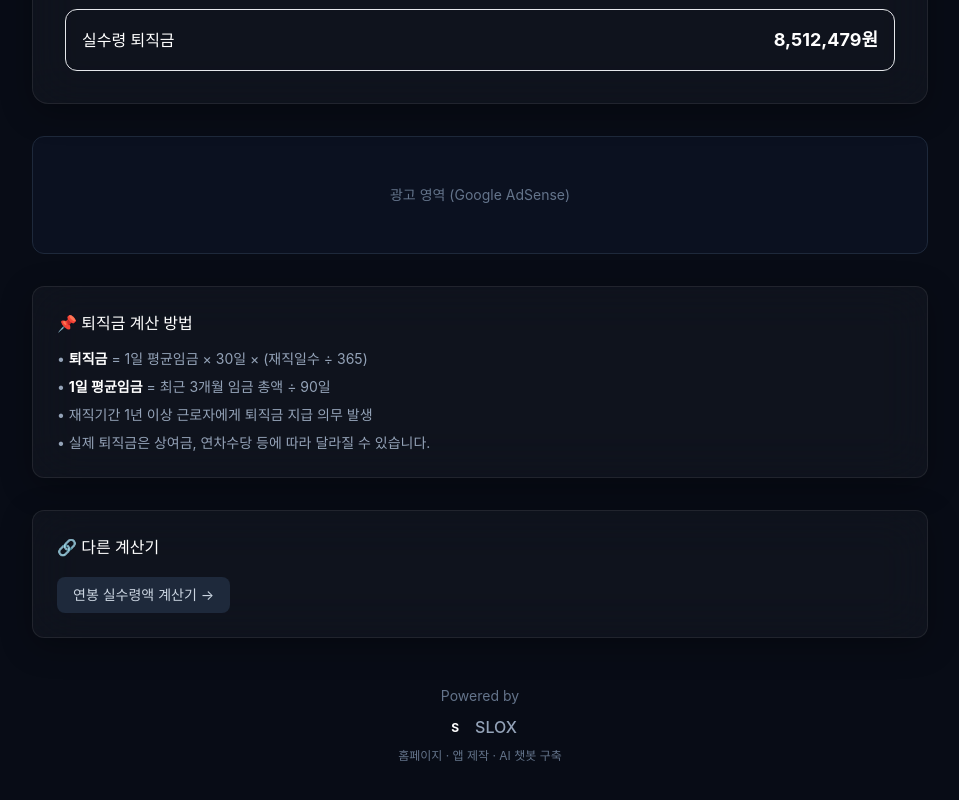
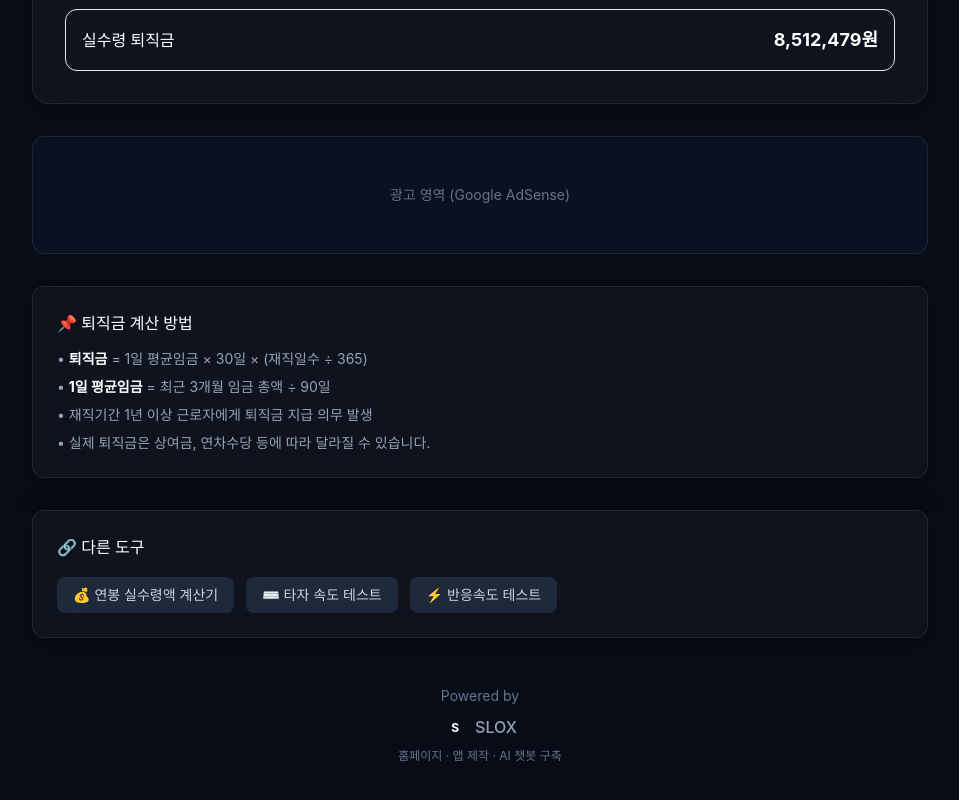
Before and after one commit to roboris-namu/slox-landing, a Next.js app: page /severance in a window 1280 px wide. Shown: the part 1476-2276 px from the top of the page, without its empty margins (160-1119 px from the left). Built offline with nearby package versions, Linux system fonts and the light colour scheme.

Commit message:
모든 페이지 하단에 다른 도구 링크 통일

```diff
--- a/src/app/reaction/page.tsx
+++ b/src/app/reaction/page.tsx
@@ -346,25 +346,25 @@ export default function ReactionTest() {
 
           {/* 다른 도구 링크 */}
           <div className="glass-card p-6 rounded-xl">
-            <h3 className="text-white font-medium mb-4">🔗 다른 테스트</h3>
+            <h3 className="text-white font-medium mb-4">🔗 다른 도구</h3>
             <div className="flex flex-wrap gap-3">
               <Link
                 href="/typing"
                 className="px-4 py-2 bg-dark-800 hover:bg-dark-700 text-dark-300 hover:text-white rounded-lg text-sm transition-all"
               >
-                타자 속도 테스트 →
+                ⌨️ 타자 속도 테스트
               </Link>
               <Link
                 href="/salary"
                 className="px-4 py-2 bg-dark-800 hover:bg-dark-700 text-dark-300 hover:text-white rounded-lg text-sm transition-all"
               >
-                연봉 실수령액 계산기 →
+                💰 연봉 실수령액 계산기
               </Link>
               <Link
                 href="/severance"
                 className="px-4 py-2 bg-dark-800 hover:bg-dark-700 text-dark-300 hover:text-white rounded-lg text-sm transition-all"
               >
-                퇴직금 계산기 →
+                💼 퇴직금 계산기
               </Link>
             </div>
           </div>
--- a/src/app/salary/page.tsx
+++ b/src/app/salary/page.tsx
@@ -350,15 +350,27 @@ export default function SalaryCalculator() {
             </ul>
           </div>
 
-          {/* 다른 계산기 링크 */}
+          {/* 다른 도구 링크 */}
           <div className="glass-card p-6 rounded-xl mb-8">
-            <h3 className="text-white font-medium mb-4">🔗 다른 계산기</h3>
+            <h3 className="text-white font-medium mb-4">🔗 다른 도구</h3>
             <div className="flex flex-wrap gap-3">
               <Link
                 href="/severance"
                 className="px-4 py-2 bg-dark-800 hover:bg-dark-700 text-dark-300 hover:text-white rounded-lg text-sm transition-all"
               >
-                퇴직금 계산기 →
+                💼 퇴직금 계산기
+              </Link>
+              <Link
+                href="/typing"
+                className="px-4 py-2 bg-dark-800 hover:bg-dark-700 text-dark-300 hover:text-white rounded-lg text-sm transition-all"
+              >
+                ⌨️ 타자 속도 테스트
+              </Link>
+              <Link
+                href="/reaction"
+                className="px-4 py-2 bg-dark-800 hover:bg-dark-700 text-dark-300 hover:text-white rounded-lg text-sm transition-all"
+              >
+                ⚡ 반응속도 테스트
               </Link>
             </div>
           </div>
--- a/src/app/severance/page.tsx
+++ b/src/app/severance/page.tsx
@@ -410,15 +410,27 @@ export default function SeveranceCalculator() {
             </ul>
           </div>
 
-          {/* 다른 계산기 링크 */}
+          {/* 다른 도구 링크 */}
           <div className="glass-card p-6 rounded-xl">
-            <h3 className="text-white font-medium mb-4">🔗 다른 계산기</h3>
+            <h3 className="text-white font-medium mb-4">🔗 다른 도구</h3>
             <div className="flex flex-wrap gap-3">
               <Link
                 href="/salary"
                 className="px-4 py-2 bg-dark-800 hover:bg-dark-700 text-dark-300 hover:text-white rounded-lg text-sm transition-all"
               >
-                연봉 실수령액 계산기 →
+                💰 연봉 실수령액 계산기
+              </Link>
+              <Link
+                href="/typing"
+                className="px-4 py-2 bg-dark-800 hover:bg-dark-700 text-dark-300 hover:text-white rounded-lg text-sm transition-all"
+              >
+                ⌨️ 타자 속도 테스트
+              </Link>
+              <Link
+                href="/reaction"
+                className="px-4 py-2 bg-dark-800 hover:bg-dark-700 text-dark-300 hover:text-white rounded-lg text-sm transition-all"
+              >
+                ⚡ 반응속도 테스트
               </Link>
             </div>
           </div>
--- a/src/app/typing/page.tsx
+++ b/src/app/typing/page.tsx
@@ -439,16 +439,22 @@ export default function TypingTest() {
             <h3 className="text-white font-medium mb-4">🔗 다른 도구</h3>
             <div className="flex flex-wrap gap-3">
               <Link
+                href="/reaction"
+                className="px-4 py-2 bg-dark-800 hover:bg-dark-700 text-dark-300 hover:text-white rounded-lg text-sm transition-all"
+              >
+                ⚡ 반응속도 테스트
+              </Link>
+              <Link
                 href="/salary"
                 className="px-4 py-2 bg-dark-800 hover:bg-dark-700 text-dark-300 hover:text-white rounded-lg text-sm transition-all"
               >
-                연봉 실수령액 계산기 →
+                💰 연봉 실수령액 계산기
               </Link>
               <Link
                 href="/severance"
                 className="px-4 py-2 bg-dark-800 hover:bg-dark-700 text-dark-300 hover:text-white rounded-lg text-sm transition-all"
               >
-                퇴직금 계산기 →
+                💼 퇴직금 계산기
               </Link>
             </div>
           </div>
```
